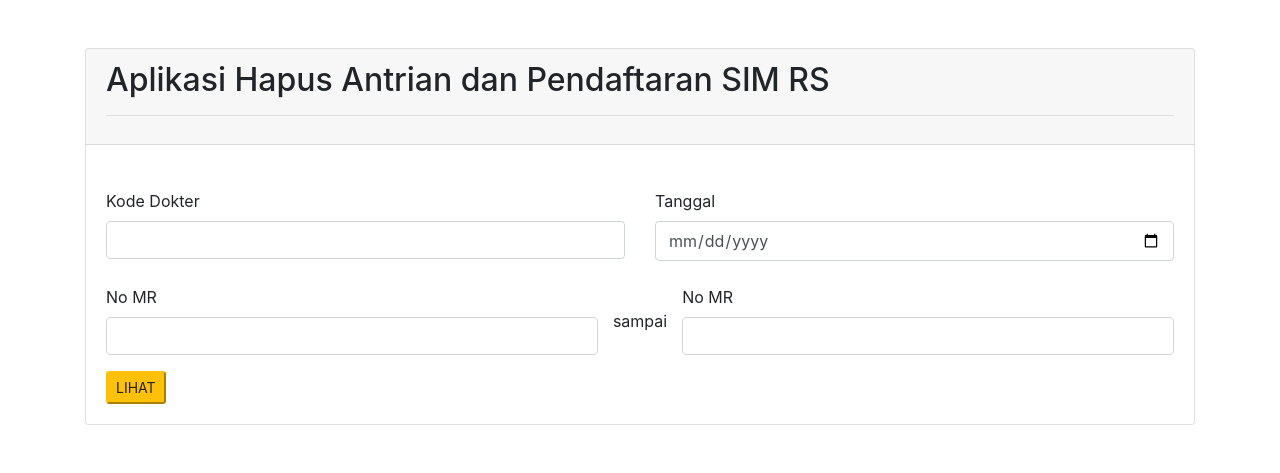
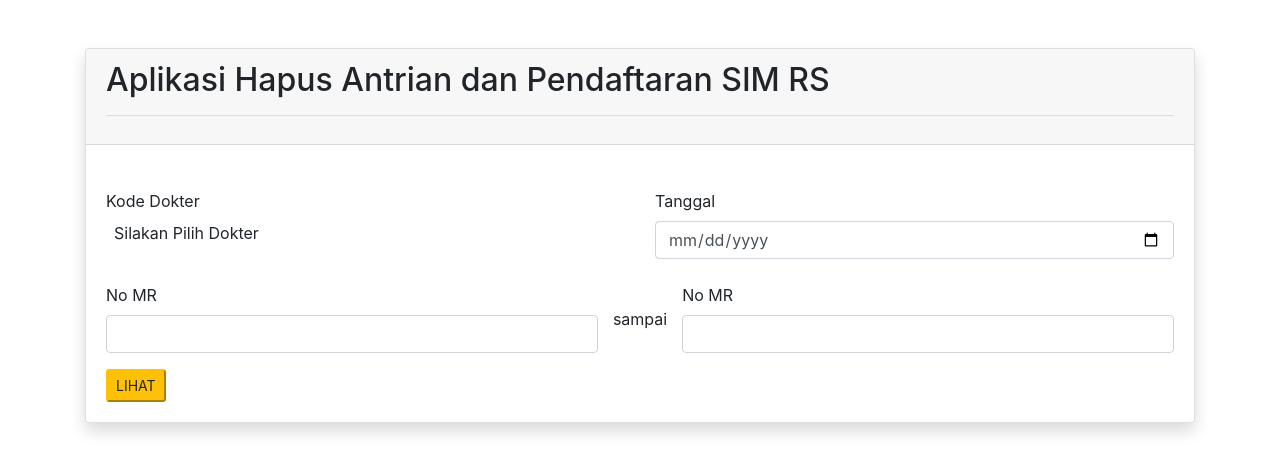
Before and after one commit to itrsumm/Spam_rsumm, a CodeIgniter app: page /spam/index.php/welcome/index in a window 1280 px wide. Shown: the top 473 px of the page. Run offline with CodeIgniter, Linux system fonts and the light colour scheme; data that the repository does not hold is empty; some libraries are stand-ins or nearby versions.

Commit message:
membuat select2

```diff
--- a/application/config/config.php
+++ b/application/config/config.php
@@ -23,7 +23,7 @@ defined('BASEPATH') OR exit('No direct script access allowed');
 | a PHP script and you can easily do that on your own.
 |
 */
-$config['base_url'] = '';
+$config['base_url'] = 'http://localhost:8080/spam/';
 
 /*
 |--------------------------------------------------------------------------
--- a/application/controllers/Welcome.php
+++ b/application/controllers/Welcome.php
@@ -12,6 +12,7 @@ class Welcome extends CI_Controller {
     }
 	public function index()
 	{
+		$data['dokter']=$this->m_spam->get_dokter();
 		$data['content']='welcome_message';
 		$this->load->view('template',$data);
 	}
@@ -36,7 +37,7 @@ class Welcome extends CI_Controller {
 	public function edit(){
 		$data['content']='edit';
 
-
+		$data['dokter']=$this->m_spam->get_dokter();
 		$kode_dokter= $this->input->post('kode_dokter');
 		$tanggal= $this->input->post('tanggal');
 		$nomr1= $this->input->post('nomr1');
--- a/application/models/M_spam.php
+++ b/application/models/M_spam.php
@@ -11,6 +11,13 @@
         function hapus_pendaftaran($kode_dokter,$tanggal,$nomr1,$nomr2)
         {
             $query = $this->db->query("DELETE FROM PENDAFTARAN WHERE Kode_Dokter='$kode_dokter' AND Tanggal='$tanggal' and No_MR between '$nomr1' and '$nomr2'");
+            return $query;
+        }
+        function get_dokter()
+        {
+            $query1 = $this->db->query("Select * from DOKTER where  Kode_Dokter in ('100','028')")->result();
+            $query2 = $this->db->query("Select * from DOKTER where  Jenis_Profesi='DOKTER SPESIALIS'")->result();
+            $query = array_merge($query1,$query2);
             return $query;
         }
         // function tampil_jurusan($user)
--- a/application/views/edit.php
+++ b/application/views/edit.php
@@ -50,7 +50,9 @@
 		</div>
 		</div>
 		<div class="">
+			<a href="index/" class="btn-sm btn-success">KEMBALI</a>
 	<button type="submit" onclick="return confirm('Yakin Hapus?')" class="btn-sm btn-primary">HAPUS</button>
+
 	</div>
 	</div>
 
--- a/application/views/template.php
+++ b/application/views/template.php
@@ -5,15 +5,43 @@
 	<meta http-equiv="X-UA-Compatible" content="IE=edge">
 	<meta name="viewport" content="width=device-width, initial-scale=1.0">
 	<title>Menghapus Spam SIMRS dan Closing</title>
-	<link rel="stylesheet" href="<?= base_url() ?>assets/boostrap/dist/css/bootstrap.css">
+	 <!-- css untuk select2 -->
+	 <link href="https://cdn.jsdelivr.net/npm/select2@4.1.0-rc.0/dist/css/select2.min.css" rel="stylesheet" />
+        <!-- jika menggunakan bootstrap4 gunakan css ini  -->
+        <link rel="stylesheet"
+            href="https://cdn.jsdelivr.net/npm/@ttskch/select2-bootstrap4-theme@x.x.x/dist/select2-bootstrap4.min.css">
+        <!-- cdn bootstrap4 -->
+        <link rel="stylesheet" href="https://cdn.jsdelivr.net/npm/bootstrap@4.6.0/dist/css/bootstrap.min.css"
+            integrity="sha384-B0vP5xmATw1+K9KRQjQERJvTumQW0nPEzvF6L/Z6nronJ3oUOFUFpCjEUQouq2+l" crossorigin="anonymous">
 </head>
 <body>
 
 <?php $this->load->view($content);?>
 
 
-<script src="<?= base_url() ?>assets/boostrap/dist/js/jquery.js"></script>
-<script src="<?= base_url() ?>assets/boostrap/dist/js/popper.js"></script>
-<script src="<?= base_url() ?>assets/boostrap/dist/js/bootstrap.js"></script>
+ <!-- wajib jquery  -->
+ <script src="https://code.jquery.com/jquery-3.5.1.slim.min.js"
+            integrity="sha384-DfXdz2htPH0lsSSs5nCTpuj/zy4C+OGpamoFVy38MVBnE+IbbVYUew+OrCXaRkfj"
+            crossorigin="anonymous"></script>
+        <!-- js untuk bootstrap4  -->
+        <script src="https://cdn.jsdelivr.net/npm/bootstrap@4.6.0/dist/js/bootstrap.bundle.min.js"
+            integrity="sha384-Piv4xVNRyMGpqkS2by6br4gNJ7DXjqk09RmUpJ8jgGtD7zP9yug3goQfGII0yAns"
+            crossorigin="anonymous"></script>
+        <!-- js untuk select2  -->
+        <script src="https://cdn.jsdelivr.net/npm/select2@4.1.0-rc.0/dist/js/select2.min.js"></script>
+
+		<script>
+            $(document).ready(function () {
+                $("#dokter").select2({
+                    theme: 'bootstrap4',
+                    placeholder: "Silakan Pilih Dokter"
+                });
+
+                // $("#kota2").select2({
+                //     theme: 'bootstrap4',
+                //     placeholder: "Please Select"
+                // });
+            });
+        </script>
 </body>
 </html>
--- a/application/views/welcome_message.php
+++ b/application/views/welcome_message.php
@@ -17,7 +17,14 @@
 	<div class="row mt-4">
 	<div class="col form-group">
 			<label>Kode Dokter</label>
-			<input type="text" name="kode_dokter" class="form-control">
+			<select name="kode_dokter" id="dokter"  class="form-control">
+				<option value="" Disabled selected>Pilih Dokter</option>
+				<?php
+					foreach($dokter as $dokter) { ?>
+					<option value="<?=$dokter->Kode_Dokter?>"><?=$dokter->Nama_Dokter?></option>
+					<?php } ?>
+			</select>
+			<!-- <input type="text" name="kode_dokter" class="form-control"> -->
 		</div>
 		<div class=" col form-group">
 			<label>Tanggal</label>
@@ -55,6 +62,8 @@
 	</div>
 	</div>
 
+
+
 	<!-- <div class="container col-10 mt-3">
 		<table class="table table-bordered">
 			<tr>
```
